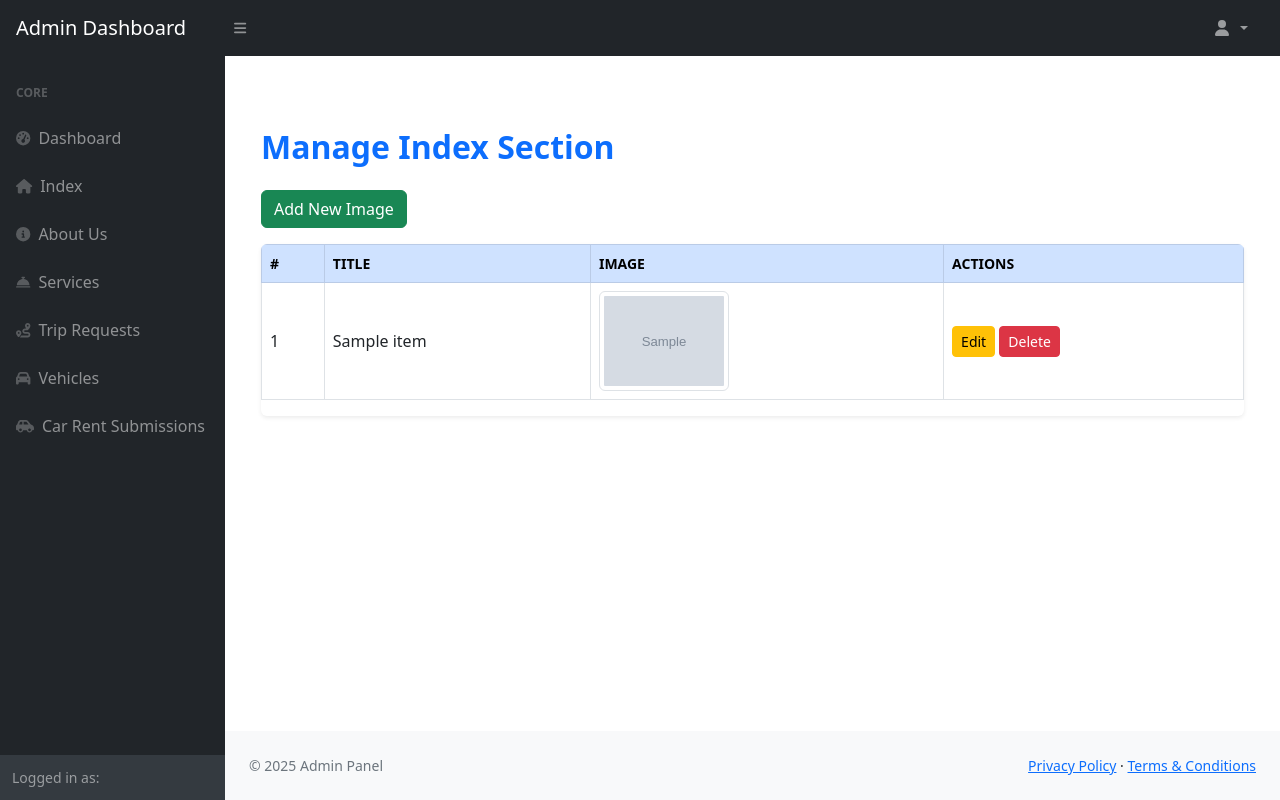
After one commit to OJESH-DHK/car-rental, a Django app: template templates/dashboard/index/ad_index.html in a window 1280 px wide. The commit adds this page. Run offline with Django 5.2, Linux system fonts and the light colour scheme; the template is opened without the code that fills it: most values are stand-ins (such as "Sample title", 1, 10 or a date in 2020); grey boxes marked "Sample" are stand-in pictures; some libraries are stand-ins or nearby versions.

Commit message:
added requirement.txt

```diff
--- /dev/null
+++ b/requirements.txt
@@ -0,0 +1,4 @@
+asgiref==3.8.1
+Django==5.2.2
+pillow==11.2.1
+sqlparse==0.5.3
--- /dev/null
+++ b/templates/dashboard/index/ad_index.html
@@ -0,0 +1,46 @@
+{% extends 'dashboard/base/admin_base.html' %}
+{% load static %}
+
+{% block title %}Manage Index Section{% endblock %}
+
+{% block content %}
+<div class="container my-5">
+    <h2 class="mb-4 text-primary fw-bold">Manage Index Section</h2>
+
+    <div class="mb-3">
+        <a href="{% url 'admin_add_index_image' %}" class="btn btn-success">Add New Image</a>
+    </div>
+
+    <div class="table-responsive shadow-sm rounded">
+        <table class="table table-bordered align-middle">
+            <thead class="table-primary text-uppercase small">
+                <tr>
+                    <th>#</th>
+                    <th>Title</th>
+                    <th>Image</th>
+                    <th>Actions</th>
+                </tr>
+            </thead>
+            <tbody>
+                {% for item in index_items %}
+                <tr>
+                    <td>{{ forloop.counter }}</td>
+                    <td>{{ item.title }}</td>
+                    <td>
+                        <img src="{{ item.image.url }}" alt="Image" class="img-thumbnail" style="max-height: 100px;">
+                    </td>
+                    <td>
+                        <a href="{% url 'admin_edit_index_image' item.id %}" class="btn btn-sm btn-warning">Edit</a>
+                        <a href="{% url 'admin_delete_index_image' item.id %}" class="btn btn-sm btn-danger" onclick="return confirm('Are you sure?')">Delete</a>
+                    </td>
+                </tr>
+                {% empty %}
+                <tr>
+                    <td colspan="4" class="text-center">No images found.</td>
+                </tr>
+                {% endfor %}
+            </tbody>
+        </table>
+    </div>
+</div>
+{% endblock %}
--- a/templates/dashboard/services/ad_services.html
+++ b/templates/dashboard/services/ad_services.html
@@ -58,7 +58,7 @@
     <!-- Services Offered -->
     <div class="d-flex justify-content-between align-items-center mt-5">
         <h4>Services Offered</h4>
-        <a href="{% url 'add_service' %}" class="btn btn-success">Add Service</a>
+
     </div>
 
     <table class="table table-bordered mt-3">
--- a/templates/frontend/index.html
+++ b/templates/frontend/index.html
@@ -68,7 +68,7 @@
       <!-- Hero Text Column (Right) -->
       <div class="col-lg-7 text-white text-center text-lg-start ftco-animate w-100 px-3">
         <h1 class="mb-4 display-4 fw-bold" style="text-shadow: 2px 2px 8px rgba(127, 56, 56, 0.7);">
-          {{ index.title }}
+
         </h1>
 
         {% if index.video_link %}
@@ -83,7 +83,7 @@
         {% endif %}
 
         <p class="lead" style="font-size: 20px; max-width: 700px; text-shadow: 1px 1px 5px rgba(0,0,0,0.6);">
-          {{ index.description }}
+
         </p>
       </div>
 
@@ -121,7 +121,7 @@
         </div>
       </div>
     </div>
-    <p><a href="#" class="btn btn-primary py-3 px-4">Reserve Your Perfect Car</a></p>
+    <p><a href="{% url 'car' %}" class="btn btn-primary py-3 px-4">Reserve Your Perfect Car</a></p>
   </div>
 </div>
 
```
Also changed, not shown: db.sqlite3, media/bluebooks/1_tFw4CHH.png (added), media/vehicle_images/1_9nVPD2Q.png (added), media/vehicle_images/2_TppDLDK.png (added), media/vehicle_images/3_y8tHasE.png (added).
